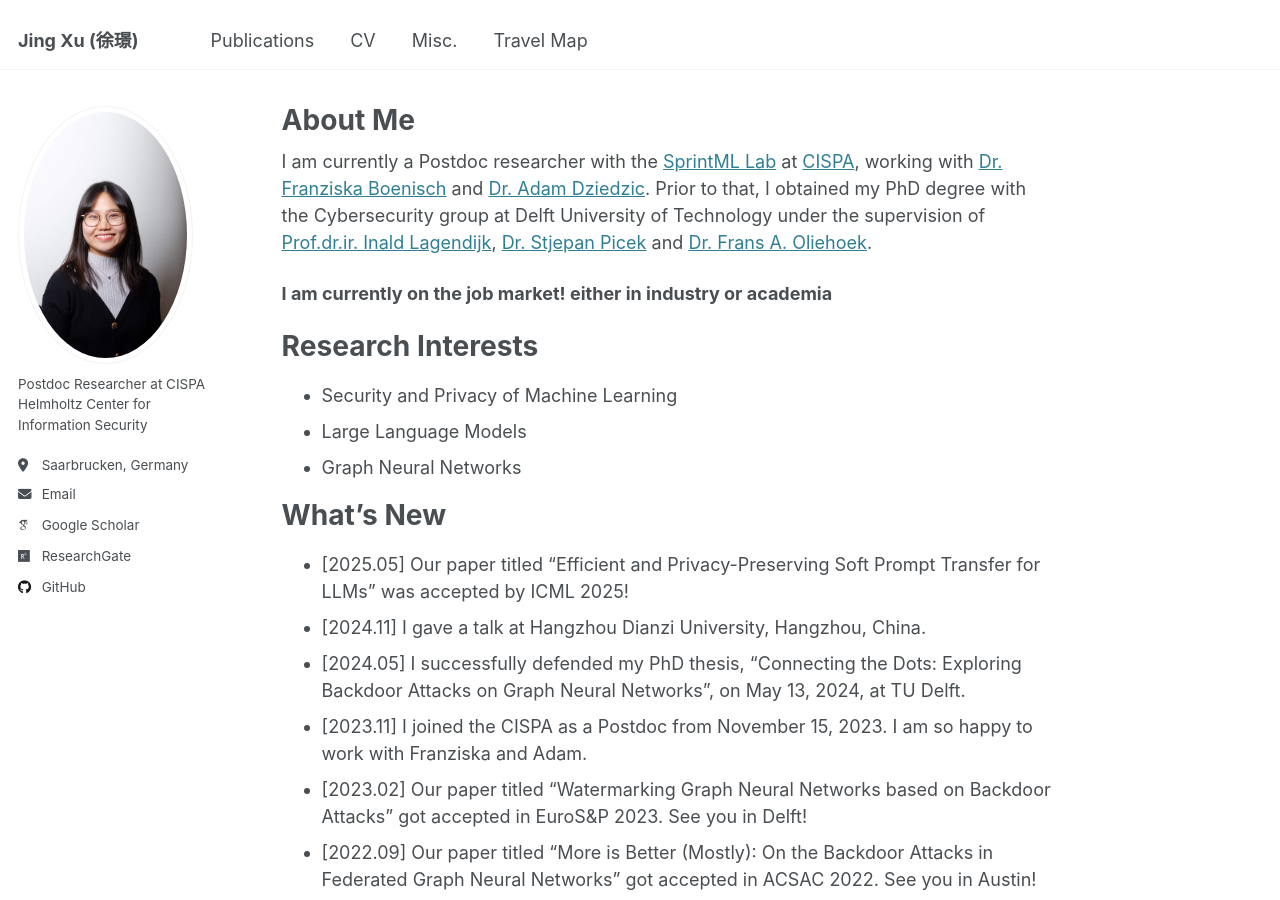
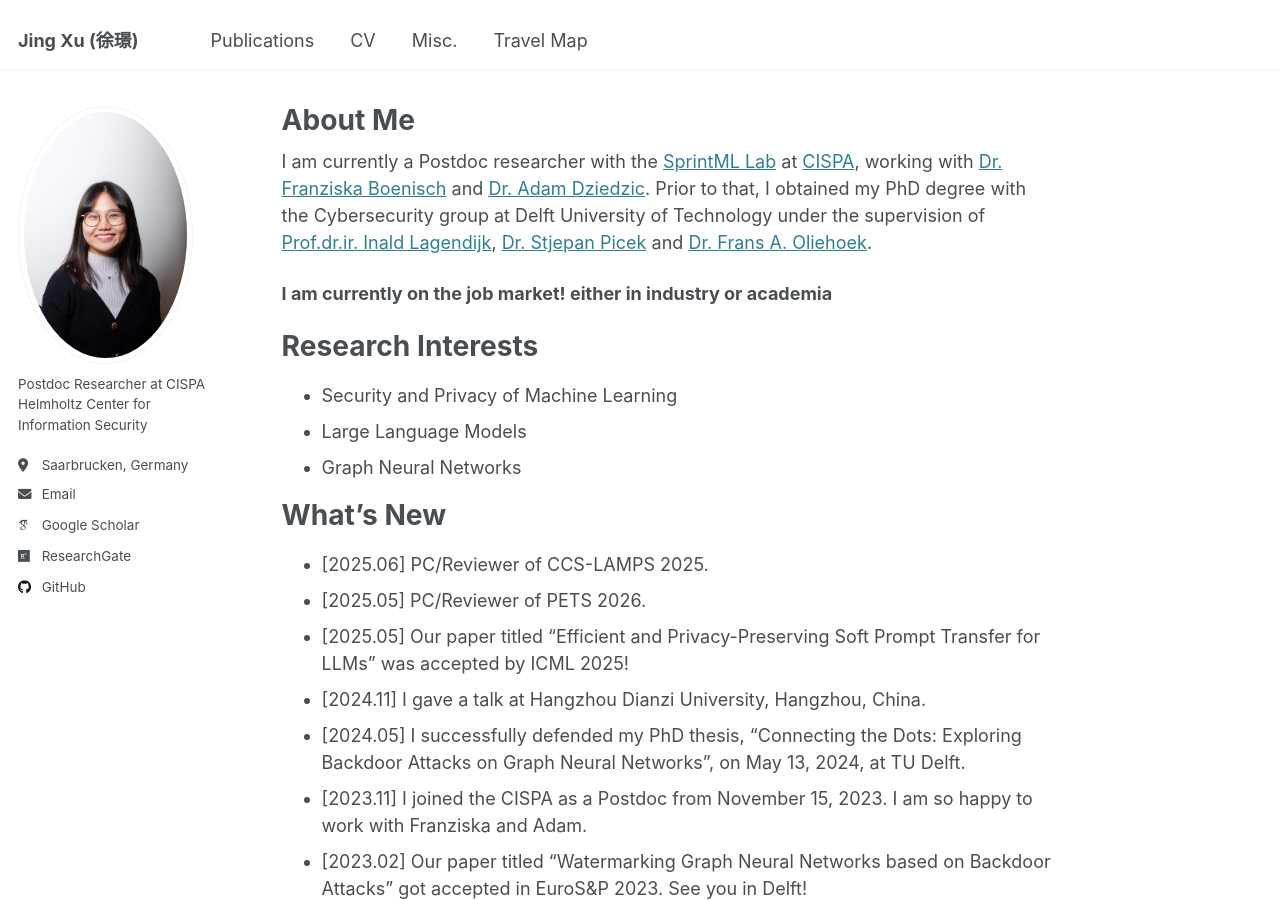
Before and after one commit to xujing1994/xujing1994.github.io, a Jekyll site: the page built from _pages/about.md, in a window 1280 px wide and 900 px high. Built offline with Jekyll 4.4.1, drawn with Linux system fonts in a browser that asks for light colours; some web fonts are replaced.

Commit message:
Update about.md

```diff
--- a/_pages/about.md
+++ b/_pages/about.md
@@ -19,6 +19,8 @@ Research Interests
 
 What's New
 ======
+* [2025.06] PC/Reviewer of CCS-LAMPS 2025.
+* [2025.05] PC/Reviewer of PETS 2026.
 * [2025.05] Our paper titled "Efficient and Privacy-Preserving Soft Prompt Transfer for LLMs" was accepted by ICML 2025!
 * [2024.11] I gave a talk at Hangzhou Dianzi University, Hangzhou, China.
 * [2024.05] I successfully defended my PhD thesis, "Connecting the Dots: Exploring Backdoor Attacks on Graph Neural Networks", on May 13, 2024, at TU Delft.
```
